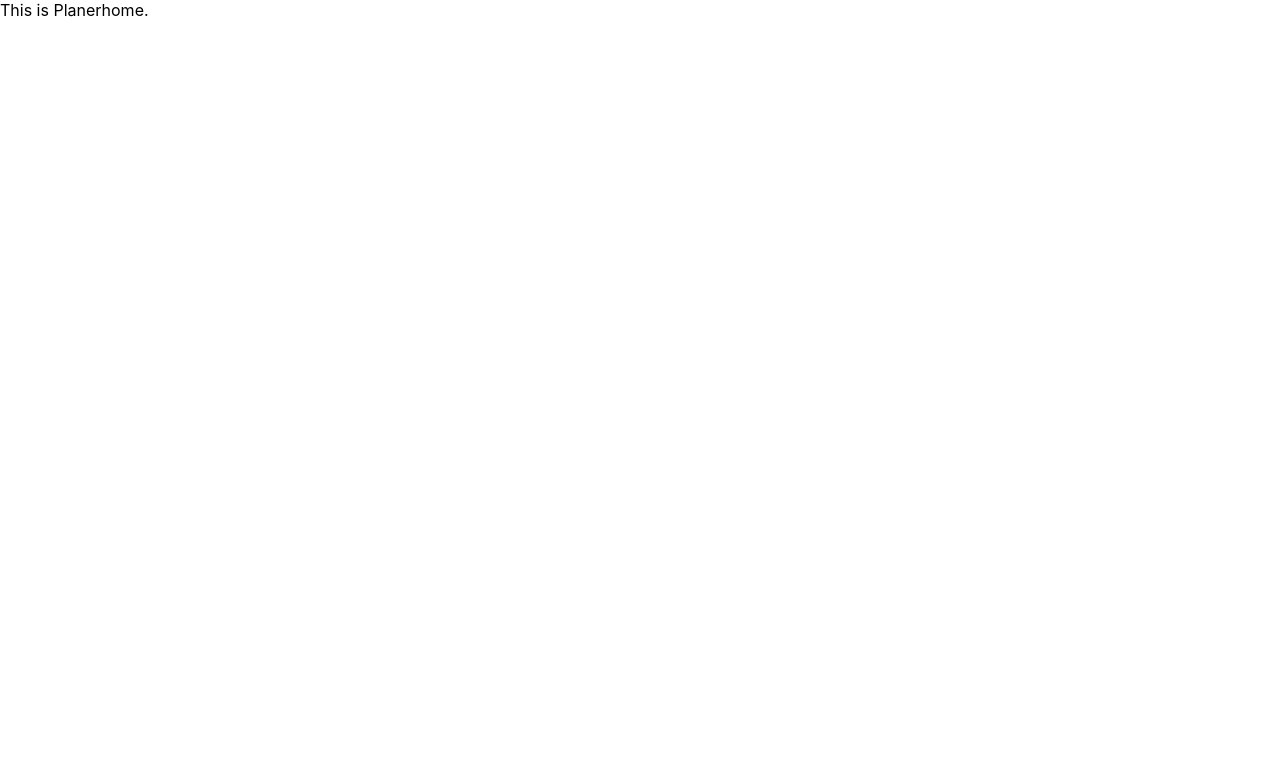
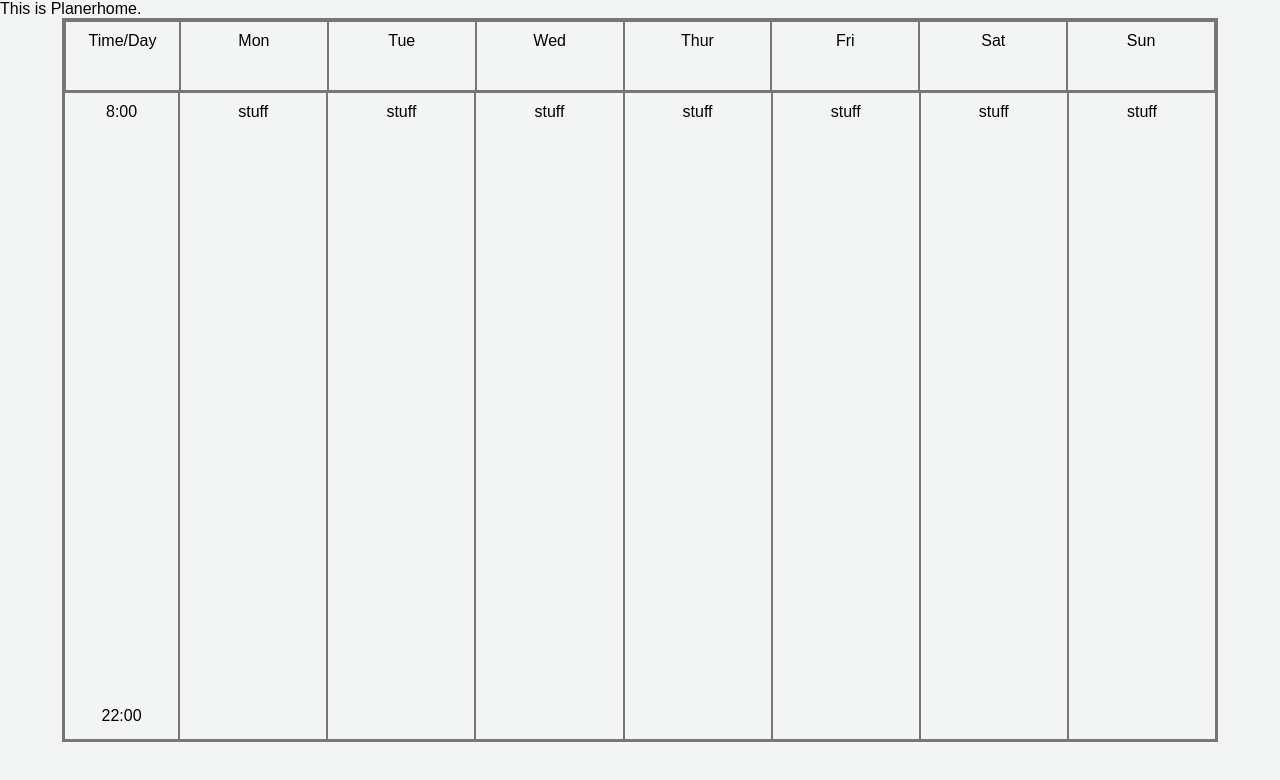
Before and after one commit to sandy8111112004/planner, a React (Create React App) app in the folder client/: page /planer in a window 1280 px wide. Shown: the top 780 px of the page. Built offline with nearby package versions, Linux system fonts and the light colour scheme.

Commit message:
planer outline

```diff
--- /dev/null
+++ b/client/src/Components/PlanerHome.css
@@ -0,0 +1,63 @@
+body{
+    height: 98vh;
+    font-family: 'Raleway', sans-serif;
+    background-color:#f3f4f4;
+}
+
+h1 {
+    font-size: 40px;
+}
+
+h2{
+    font-size: 30px;
+}
+
+p{
+    font-size: 14px;
+}
+
+.planer-box{
+    display: grid;
+    height: 90vh;
+    width: 90%;
+    margin: auto;
+    grid-template-columns: 10% repeat(7, 1fr);
+    grid-template-rows: 10% 90%;
+    border: #777777 2px solid;
+    text-align: center;
+}
+
+.day-col{
+    display: grid;
+    grid-row: span 1;
+    grid-column: span 1;
+    border: #777777 1px solid;
+    padding: 10px;
+}
+.day-row{
+    display: grid;
+    grid-row: span 1;
+    grid-column: span 8;
+    grid-template-columns: 10% repeat(7, 1fr);
+    grid-template-rows: 1fr;
+    border: #777777 1px solid;
+}
+.time-col{
+    display: grid;
+    grid-row: span 1;
+    grid-column: span 1;
+    position: relative;
+    border: #777777 1px solid;
+}
+.start-time{
+    text-align: center;
+    padding-top: 10px;
+    height: auto;
+}
+
+.end-time{
+    text-align: center;
+    position: relative;
+    top: 90%;
+    height: auto;
+}
--- a/client/src/Components/PlanerHome.js
+++ b/client/src/Components/PlanerHome.js
@@ -1,10 +1,68 @@
 import React, {Component} from 'react';
 import * as $ from 'axios';
 import { BrowserRouter, Route, Link } from 'react-router-dom';
+import "./PlanerHome.css"
+
+const PlanerOutline = (props)=>(
+    <div className="planer-box">
+        <div className = "day-row">
+            <div className = 'day-col'>
+                Time/Day
+            </div>
+            <div className = 'day-col'>
+                Mon
+            </div>
+            <div className = 'day-col'>
+                Tue
+            </div>
+            <div className = 'day-col'>
+                Wed
+            </div>
+            <div className = 'day-col'>
+                Thur
+            </div>
+            <div className = 'day-col'>
+                Fri
+            </div>
+            <div className = 'day-col'>
+                Sat
+            </div>
+            <div className = 'day-col'>
+                Sun
+            </div>
+        </div>
+        <div className ='time-col'>
+            <div className='start-time'>8:00</div>
+            <div className='end-time'>22:00</div>
+        </div>
+        <div className = 'day-col'>
+                stuff
+        </div>
+        <div className = 'day-col'>
+                stuff
+        </div>
+        <div className = 'day-col'>
+                stuff
+        </div>
+        <div className = 'day-col'>
+                stuff
+        </div>
+        <div className = 'day-col'>
+                stuff
+        </div>
+        <div className = 'day-col'>
+                stuff
+        </div>
+        <div className = 'day-col'>
+                stuff
+        </div>
+    </div>
+)
 
 const PlanerHome = (props)=>(
     <div>
         This is Planerhome.
+        <PlanerOutline/>
     </div>
 )
 
```
